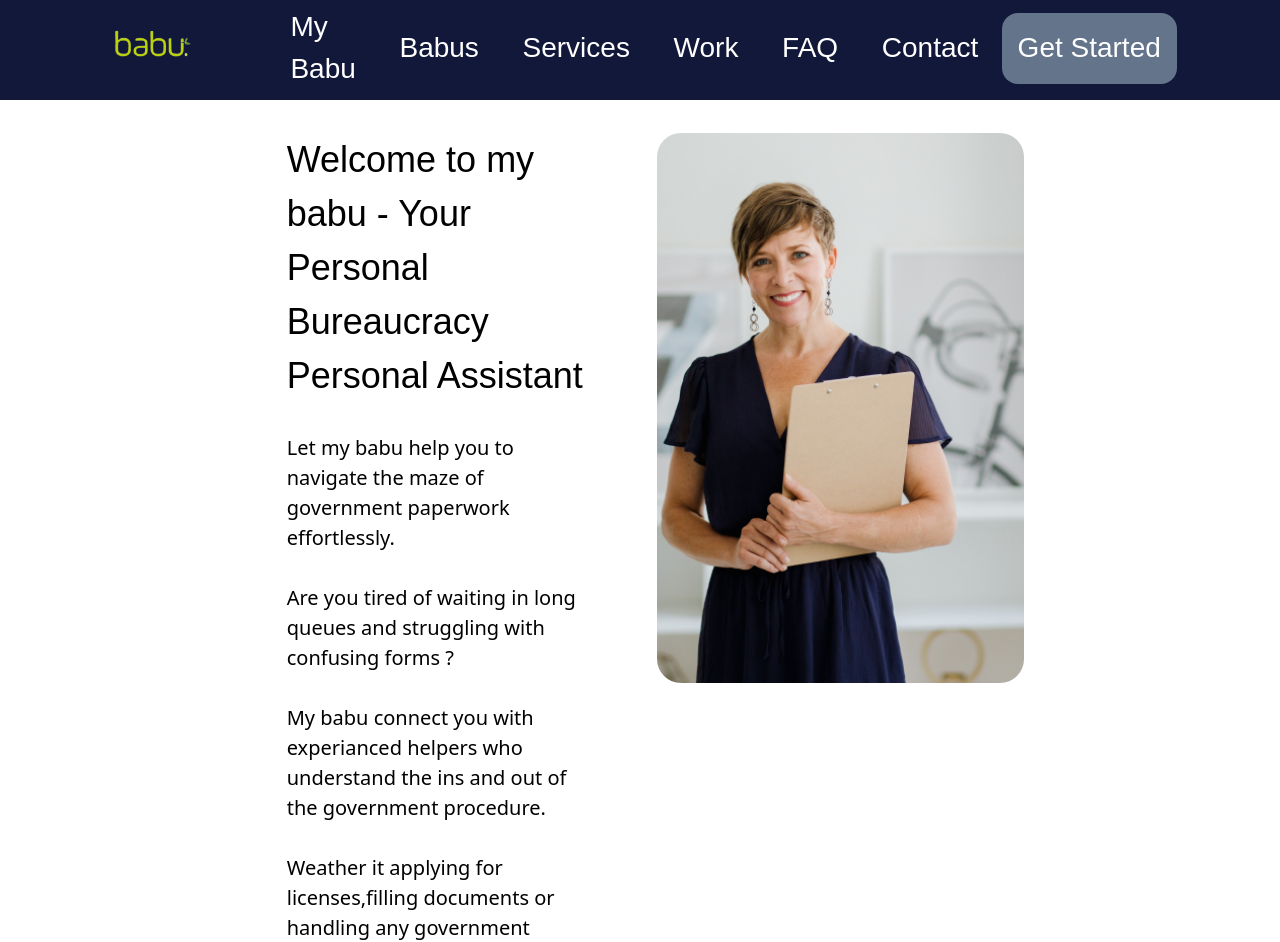
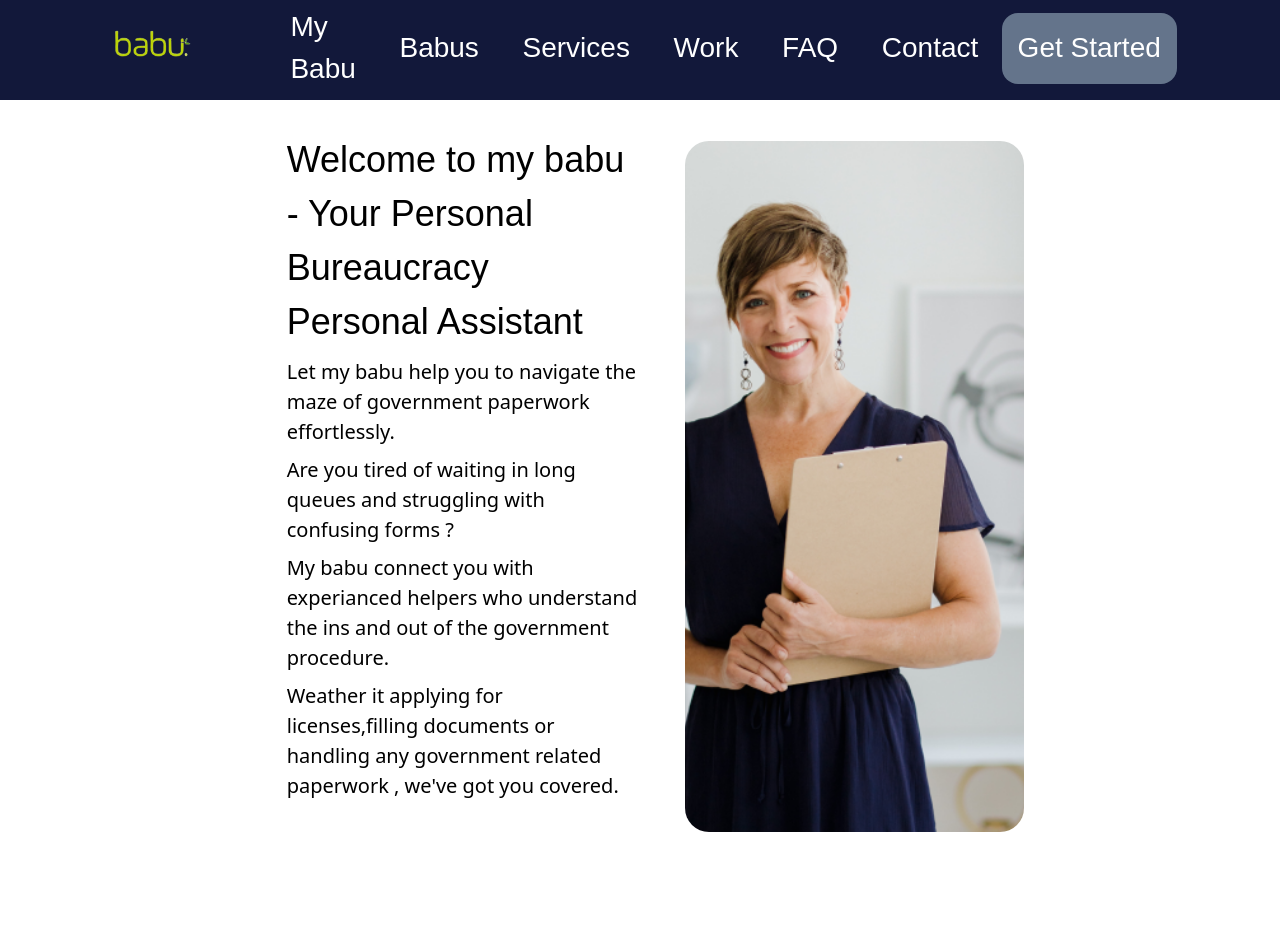
Before and after one commit to suryanshpandey61/Farmer_Site, a React (Create React App) app: page / in a window 1280 px wide. After the commit the page ends 860 px from the top, so only its background shows below. Built offline with nearby package versions, Linux system fonts and the light colour scheme; a web font is replaced by a local one.

Commit message:
Image Updation

```diff
--- a/src/components/MyBabu.jsx
+++ b/src/components/MyBabu.jsx
@@ -4,10 +4,10 @@ import User from '../assets/user.png'
 
 function MyBabu() {
   return (
-    <div className="w-[60%] mt-[4%] mb-7 flex items-stretch  mx-auto pt-[4%] gap-x-[4%] ">
+    <div className="w-[60%] mt-[4%] mb-7 flex items-stretch  mx-auto pt-[4%] gap-x-[2%] ">
 
         {/* left text div  */}
-        <div className='bg-white w-[50%] p-[4%]  rounded-3xl flex flex-col gap-y-[4%]'>
+        <div className='bg-white w-[60%] p-[4%]  rounded-3xl flex flex-col '>
           {/* heading div  */}
           <div>
             <h1 className=' text-[36px]' style={{ fontFamily: "Protest Strike, sans-serif" }}>
@@ -15,27 +15,27 @@ function MyBabu() {
             </h1>
           </div>
 
-          <div className='text-[20px]'>
+          <div className='text-[20px] mt-2'>
             <p>Let my babu help you to navigate the maze of government paperwork effortlessly.</p>
           </div>
 
-          <div  className='text-[20px]'>
+          <div  className='text-[20px] mt-2'>
             <p>Are you tired of waiting in long queues and struggling with confusing forms ?</p>
           </div>
 
-          <div  className='text-[20px]'>
+          <div  className='text-[20px] mt-2'>
             <p>My babu connect you with experianced helpers who understand the ins and out of the government procedure.</p>
           </div>
 
-          <div className='text-[20px]'>
+          <div className='text-[20px] mt-2'>
             <p>Weather it applying for licenses,filling documents or handling any government related paperwork , we've got you covered.</p>
           </div>
         </div>
 
         {/* right image div  */}
-        <div className=' w-[50%]  mt-[4%] flex items-stretch lg:h-[550px]'>
+        <div className=' w-[50%] flex items-stretch mt-[5%] '>
            <img src={User} alt="User Image"
-           className='rounded-3xl object-cover w-full h-full'
+           className='rounded-3xl object-cover '
            />
         </div>
 
```
